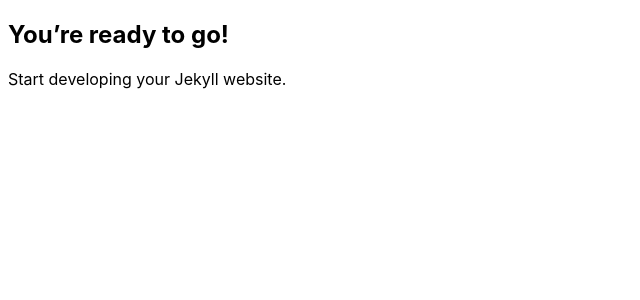
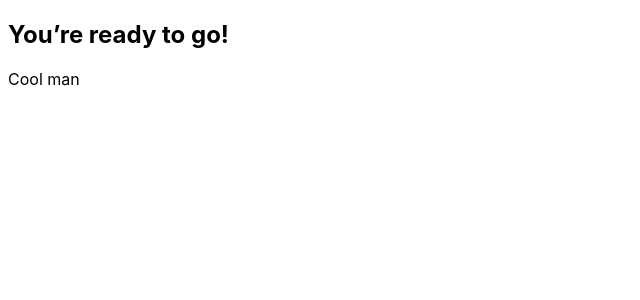
Before and after one commit to DBed/Dylan-Site, a Jekyll site: the page built from index.md, in a window 1280 px wide. Shown: the top 300 px of the page, without its empty margins (0-640 px from the left). Built offline with Jekyll 4.4.1, drawn with Linux system fonts in a browser that asks for light colours.

Commit message:
changed welcome text

```diff
--- a/index.md
+++ b/index.md
@@ -1,8 +1,8 @@
 ---
 layout: default
-title: "Happy Jekylling!"
+title: "Dylan's Site"
 ---
 
 ## You're ready to go!
 
-Start developing your Jekyll website.
+Cool man
```
Also changed, not shown: 3 other files.
